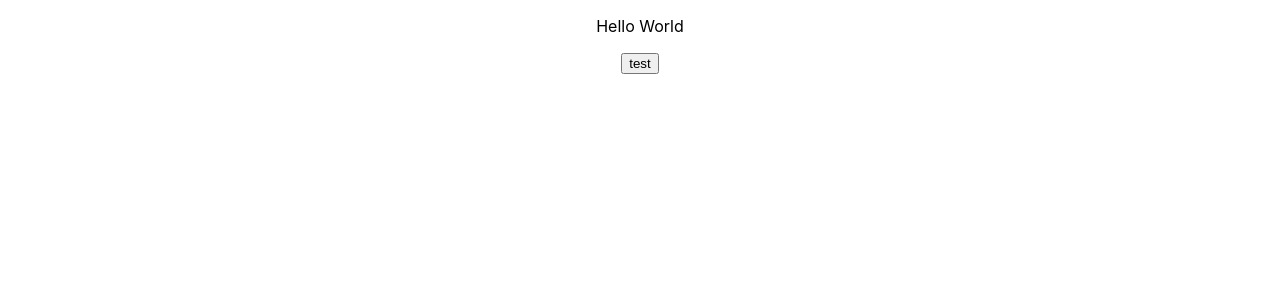
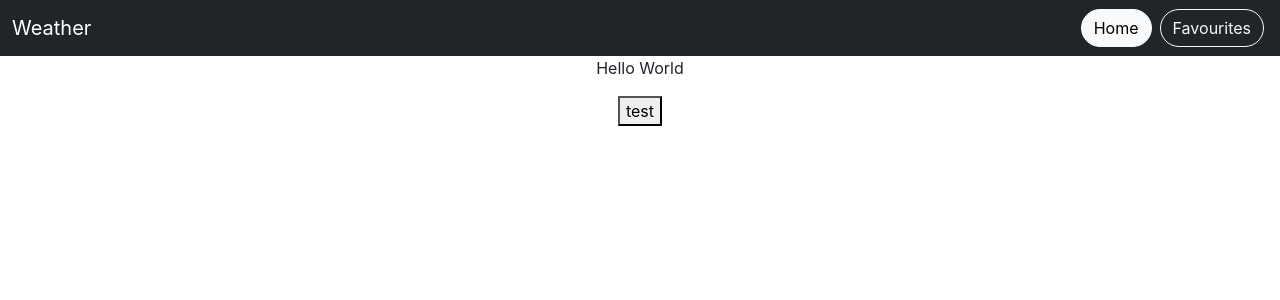
Before and after one commit to sdbo3b/weather-app, a React (Create React App) app: page / in a window 1280 px wide. Shown: the top 300 px of the page. Built offline with nearby package versions, Linux system fonts and the light colour scheme.

Commit message:
Added bootstrap and navbar

```diff
--- a/public/index.html
+++ b/public/index.html
@@ -10,34 +10,24 @@
       content="Web site created using create-react-app"
     />
     <link rel="apple-touch-icon" href="%PUBLIC_URL%/logo192.png" />
-    <!--
-      manifest.json provides metadata used when your web app is installed on a
-      user's mobile device or desktop. See https://developers.google.com/web/fundamentals/web-app-manifest/
-    -->
+
     <link rel="manifest" href="%PUBLIC_URL%/manifest.json" />
-    <!--
-      Notice the use of %PUBLIC_URL% in the tags above.
-      It will be replaced with the URL of the `public` folder during the build.
-      Only files inside the `public` folder can be referenced from the HTML.
+    <link
+      href="https://cdn.jsdelivr.net/npm/bootstrap@5.0.2/dist/css/bootstrap.min.css"
+      rel="stylesheet"
+      integrity="sha384-EVSTQN3/azprG1Anm3QDgpJLIm9Nao0Yz1ztcQTwFspd3yD65VohhpuuCOmLASjC"
+      crossorigin="anonymous"
+    />
+    <script
+      src="https://cdn.jsdelivr.net/npm/bootstrap@5.0.2/dist/js/bootstrap.bundle.min.js"
+      integrity="sha384-MrcW6ZMFYlzcLA8Nl+NtUVF0sA7MsXsP1UyJoMp4YLEuNSfAP+JcXn/tWtIaxVXM"
+      crossorigin="anonymous"
+    ></script>
 
-      Unlike "/favicon.ico" or "favicon.ico", "%PUBLIC_URL%/favicon.ico" will
-      work correctly both with client-side routing and a non-root public URL.
-      Learn how to configure a non-root public URL by running `npm run build`.
-    -->
     <title>React App</title>
   </head>
   <body>
     <noscript>You need to enable JavaScript to run this app.</noscript>
     <div id="root"></div>
-    <!--
-      This HTML file is a template.
-      If you open it directly in the browser, you will see an empty page.
-
-      You can add webfonts, meta tags, or analytics to this file.
-      The build step will place the bundled scripts into the <body> tag.
-
-      To begin the development, run `npm start` or `yarn start`.
-      To create a production bundle, use `npm run build` or `yarn build`.
-    -->
   </body>
 </html>
--- a/src/App.tsx
+++ b/src/App.tsx
@@ -1,17 +1,19 @@
 import React from "react";
 import weatherApiClient from "./api/weather-api-client";
 import "./App.css";
+import NavBar from "./components/nav/NavBar";
 
 function App() {
   const click = (e: any) => {
     e.preventDefault();
     weatherApiClient.byCityName({ q: ["London", "uk"] }).then((data) => {
-      console.log(data.main);
+      console.log(data);
     });
   };
 
   return (
     <div className="App">
+      <NavBar />
       <p>Hello World</p>
       <button onClick={click}>test</button>
     </div>
--- /dev/null
+++ b/src/components/nav/NavBar.tsx
@@ -0,0 +1,38 @@
+import React from "react";
+
+const NavBar = () => {
+  return (
+    <nav className="navbar navbar-expand-lg navbar-dark bg-dark">
+      <div className="container-fluid">
+        <a className="navbar-brand" href="/">
+          Weather
+        </a>
+        <button
+          className="navbar-toggler"
+          type="button"
+          data-bs-toggle="collapse"
+          data-bs-target="#navbarSupportedContent"
+          aria-controls="navbarSupportedContent"
+          aria-expanded="false"
+          aria-label="Toggle navigation"
+        >
+          <span className="navbar-toggler-icon"></span>
+        </button>
+        <div className="collapse navbar-collapse" id="navbarSupportedContent">
+          <ul className="navbar-nav me-auto mb-2 mb-lg-0"></ul>
+          <button className="btn btn-light mx-1 rounded-pill" type="submit">
+            Home
+          </button>
+          <button
+            className="btn btn-outline-light mx-1 rounded-pill"
+            type="submit"
+          >
+            Favourites
+          </button>
+        </div>
+      </div>
+    </nav>
+  );
+};
+
+export default NavBar;
```
